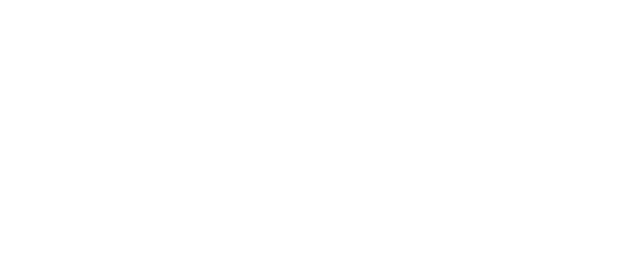
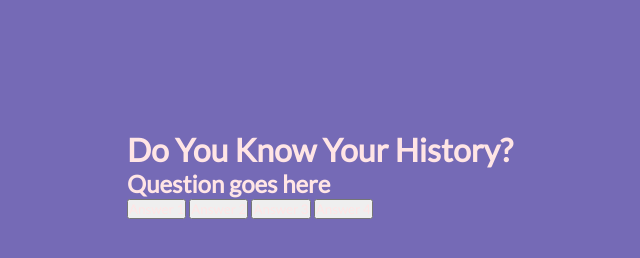
Before and after one commit to dmdoucet/Quiz-App, a plain HTML site: page index.html in a window 1280 px wide. Shown: the whole page, without its empty margins (243-883 px from the left). Drawn offline with Linux system fonts and the light colour scheme.

Commit message:
added initial app content

```diff
--- a/index.html
+++ b/index.html
@@ -10,6 +10,18 @@
     <link rel="stylesheet" href="./style.css"/>
 </head>
 <body>
+    <div class="app">
+        <h1>Do You Know Your History?</h1>
+        <div class="quiz">
+            <h2 id="question">Question goes here</h2>
+            <div id="answer-buttons">
+                <button class="btn">Answer 1</button>
+                <button class="btn">Answer 2</button>
+                <button class="btn">Answer 3</button>
+                <button class="btn">Answer 4</button>
+            </div>
+        </div>
+    </div>
     <script src="./app.js"></script>
 </body>
 </html>
--- a/style.css
+++ b/style.css
@@ -3,4 +3,19 @@
     padding: 0;
     box-sizing: border-box;
     font-family: 'Lato', sans-serif;
+    color: #FFE5E5;
 }
+body {
+    background-color: #756AB6;
+}
+
+.app {
+    width: 90%;
+    max-width: 600px;
+    margin: 100px auto 0;
+    padding: 30px;
+}
+
+h1 {
+
+}
```
